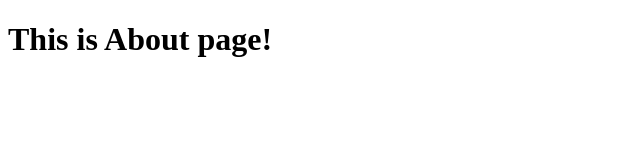
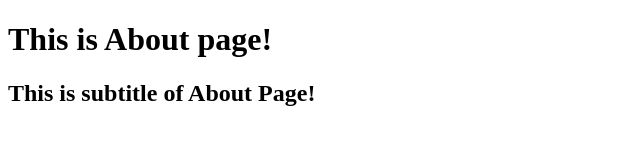
Before and after one commit to Nidzonii/git_example, a plain HTML site: page about.html in a window 1280 px wide. Shown: the whole page, without its empty margins (0-640 px from the left). Drawn offline with Linux system fonts and the light colour scheme.

Commit message:
Second commit

```diff
--- a/about.html
+++ b/about.html
@@ -5,5 +5,6 @@
 </head>
 <body>
 	<h1> This is About page! </h1>
+	<h2> This is subtitle of About Page! </h2>
 </body>
 </html>
```
